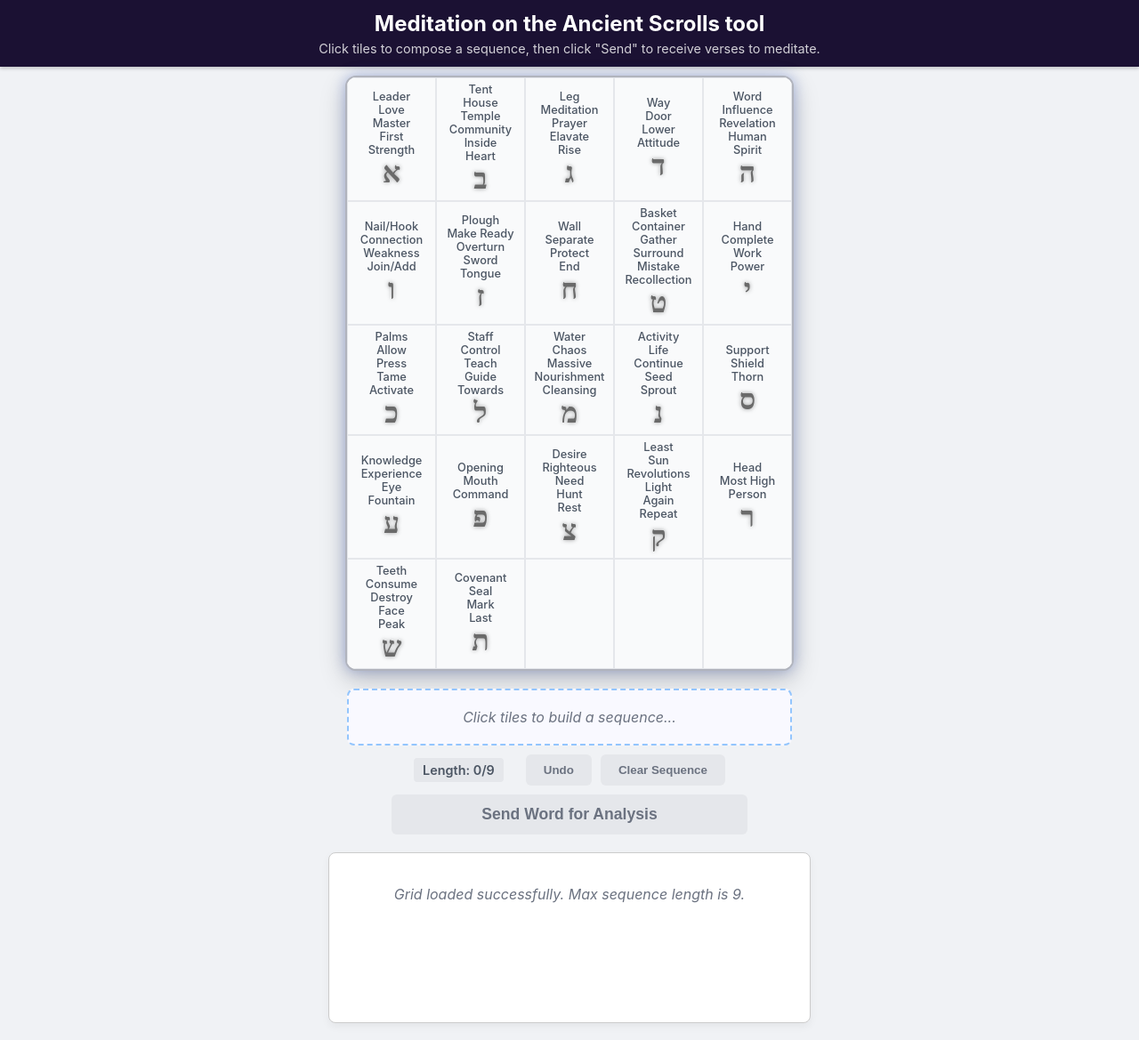
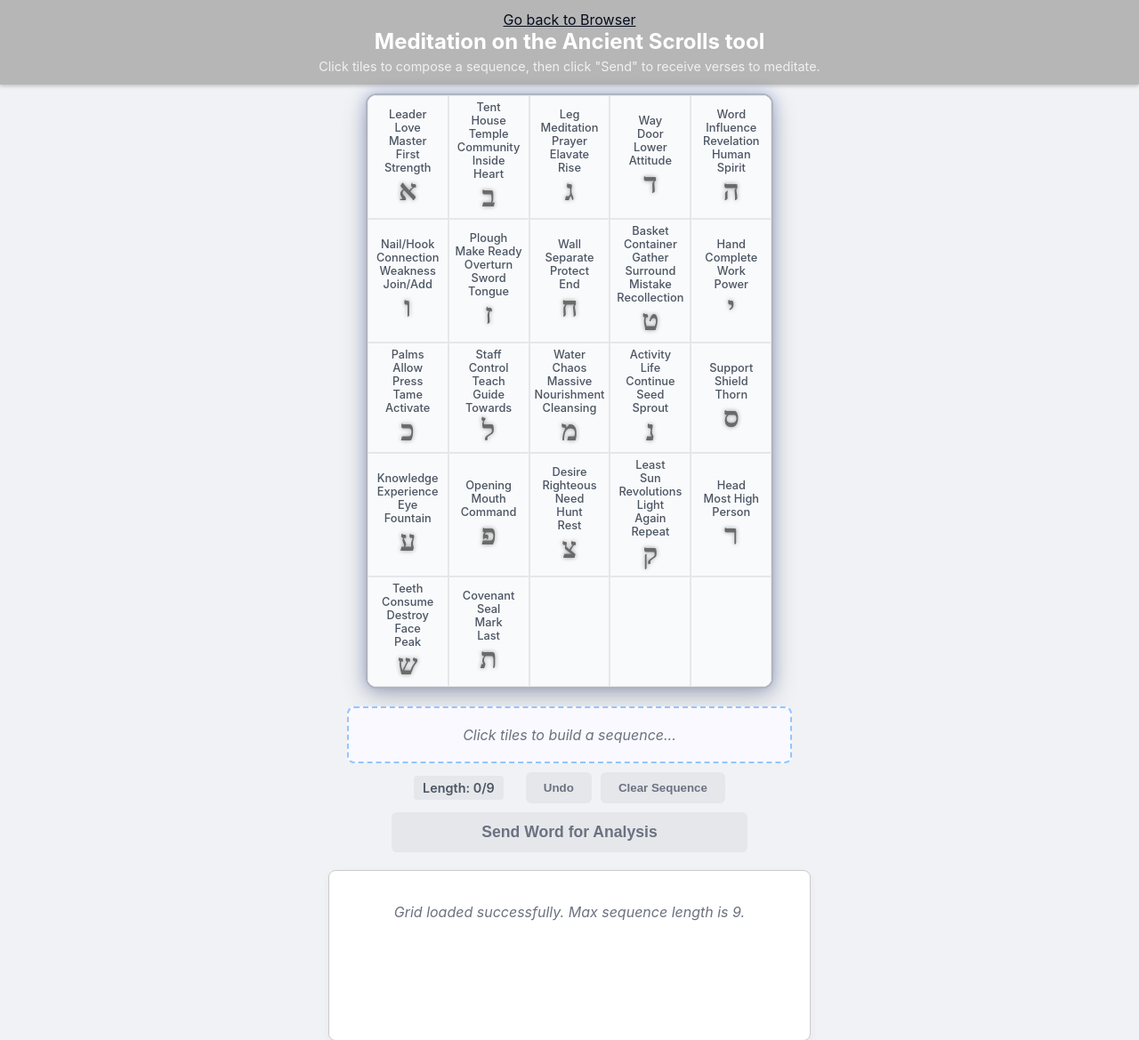
Before and after one commit to softdev45/ancient-text-meditations, a Flask app: page /alphabet in a window 1280 px wide. Shown: the top 1169 px of the page at 89% size. Run offline with Flask 3, Linux system fonts and the light colour scheme; parts of the project's set-up code (start-up, migrations or seed data) failed here and were passed over; some web fonts are replaced.

Commit message:
turn into Progressive Web App (PWA)

```diff
--- a/ancient_texts/main.py
+++ b/ancient_texts/main.py
@@ -1,4 +1,4 @@
-from flask import Flask, render_template, request, session
+from flask import Flask, render_template, request, session, send_from_directory
 from ancient_texts.core import get_nav_data
 
 from ancient_texts.use_text_query import trigger_request, get_verse, get_greek
@@ -10,12 +10,10 @@ import time
 
 app = Flask(__name__)
 
+@app.route('/sw.js')
+def serve_sw():
+    return send_from_directory(app.root_path, 'sw.js', mimetype='application/javascript')
 
-@app.route('/')
-@app.route('/<path:path>')
-def browshare(path=None):
-    print(f'visting: {path}')
-    return render_template('browshare.html')
 
 @app.route('/api/browshare/cmd', methods=['POST'])
 def bs_cmd():
@@ -35,6 +33,12 @@ def bs_cmd():
         'command' : cmd
     }
     return jsonify(result)
+
+@app.route('/')
+@app.route('/<path:path>')
+def browshare(path=None):
+    print(f'visting: {path}')
+    return render_template('browshare.html')
 
 
 @app.route('/alphabet')
--- a/ancient_texts/templates/browshare.html
+++ b/ancient_texts/templates/browshare.html
@@ -5,6 +5,7 @@
   <link rel="stylesheet" href="{{ url_for('static', filename='fonts.css') }}" crossorigin="anonymous">
   <link rel="stylesheet" href="{{ url_for('static', filename='browshare.css') }}" crossorigin="anonymous">
   <link rel="shortcut icon" href="{{ url_for('static', filename='favicon.ico') }}">
+  <link rel="manifest" href="{{ url_for('static', filename='manifest.json') }}">
   <!-- <link rel="stylesheet" href="https://cdn.jsdelivr.net/npm/swiper@12/swiper-bundle.min.css" /> -->
   <style>
   </style>
--- a/ancient_texts/templates/index.html
+++ b/ancient_texts/templates/index.html
@@ -33,7 +33,7 @@
         /* --- Header Panel Styling (Thin, Dark, Full Width) --- */
         .header-panel {
             width: 100%;
-            background-color: #1b1133; /* Dark Blue */
+            background-color: #b6b6b6; /* Dark Blue */
             color: white;
             padding: 12px 0;
             text-align: center;
@@ -59,7 +59,7 @@
         }
 
         .command-input {
-            width: 500px;
+            /* width: 500px; */
             font-size: 1.5rem;
             font-family: 'OHFont';
             font-weight: 500;
@@ -79,7 +79,7 @@
         .grid-container {
             display: grid;
             grid-template-columns: repeat(5, 1fr);
-            width: 500px;
+            /* width: 500px; */
             /* height: 500px; */
             /* UPDATED: Thicker, more saturated border and enhanced shadow */
             border: 2px solid #b1b4bd;
@@ -398,7 +398,7 @@
         .report-card h2 {
             color: #1e3a8a;
             margin-top: 0;
-            margin-bottom: 10px;
+            margin-bottom: 10/commapx;
         }
 
         .report-card p {
@@ -452,12 +452,20 @@
             color: gray;
             padding-top: 20px;
         }
+
+        a {
+            color:#060c1d;
+        }
     </style>
 </head>
 <body>
 
     <!-- NEW: Thin, Dark Header Panel -->
     <div class="header-panel">
+        <div>
+        <a href="/">Go back to Browser</a>
+
+        </div>
 	    <!--<h1>Adaptive Interactive word-based insight tool</h1>-->
         <h1>Meditation on the Ancient Scrolls tool</h1>
         <p>Click tiles to compose a sequence, then click "Send" to receive verses to meditate.</p>
```
Also changed, not shown: ancient_texts/sw.js (added, +19 -0 lines), ancient_texts/static/favicon.ico (added), ancient_texts/static/icon155.png (added), ancient_texts/static/manifest.json (added).
